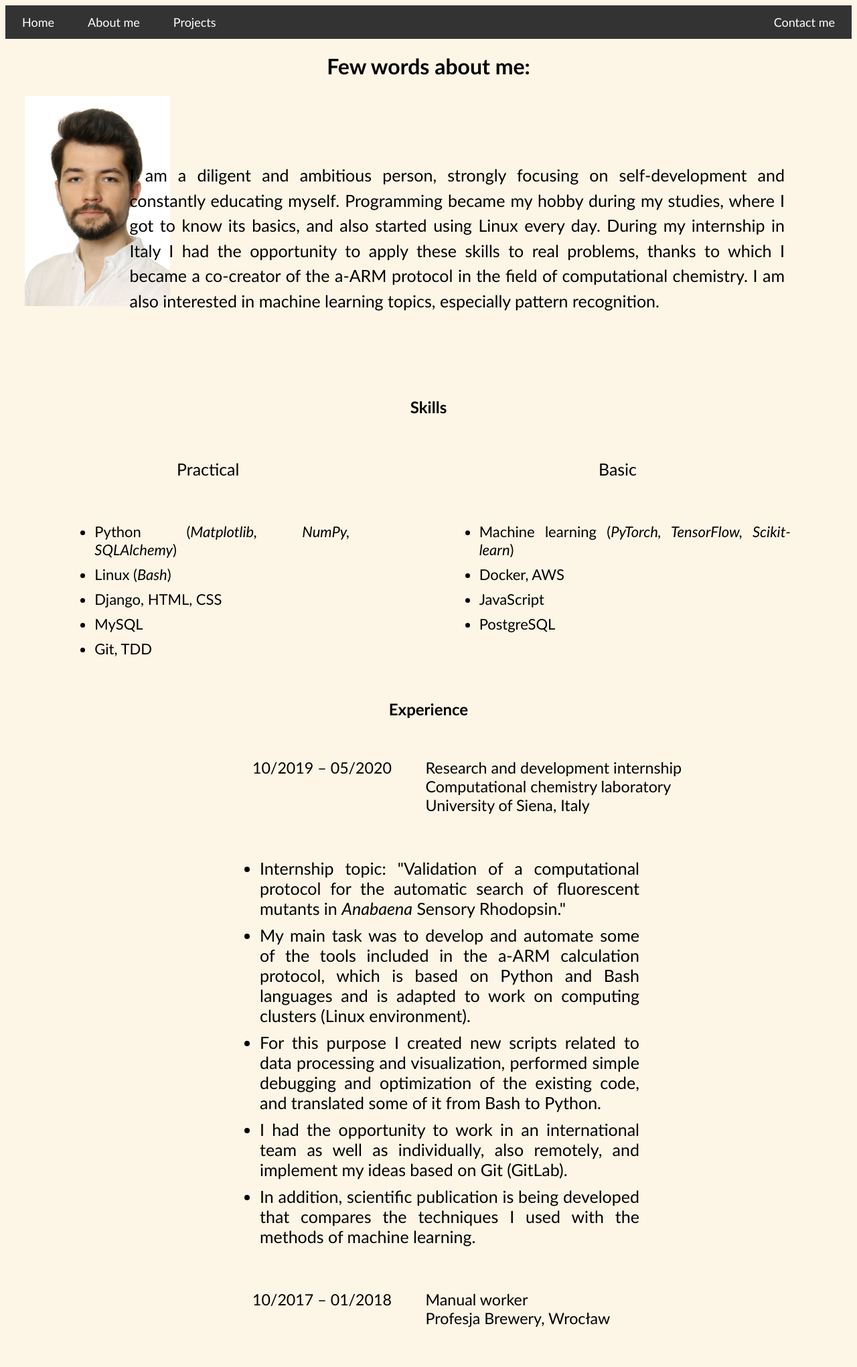
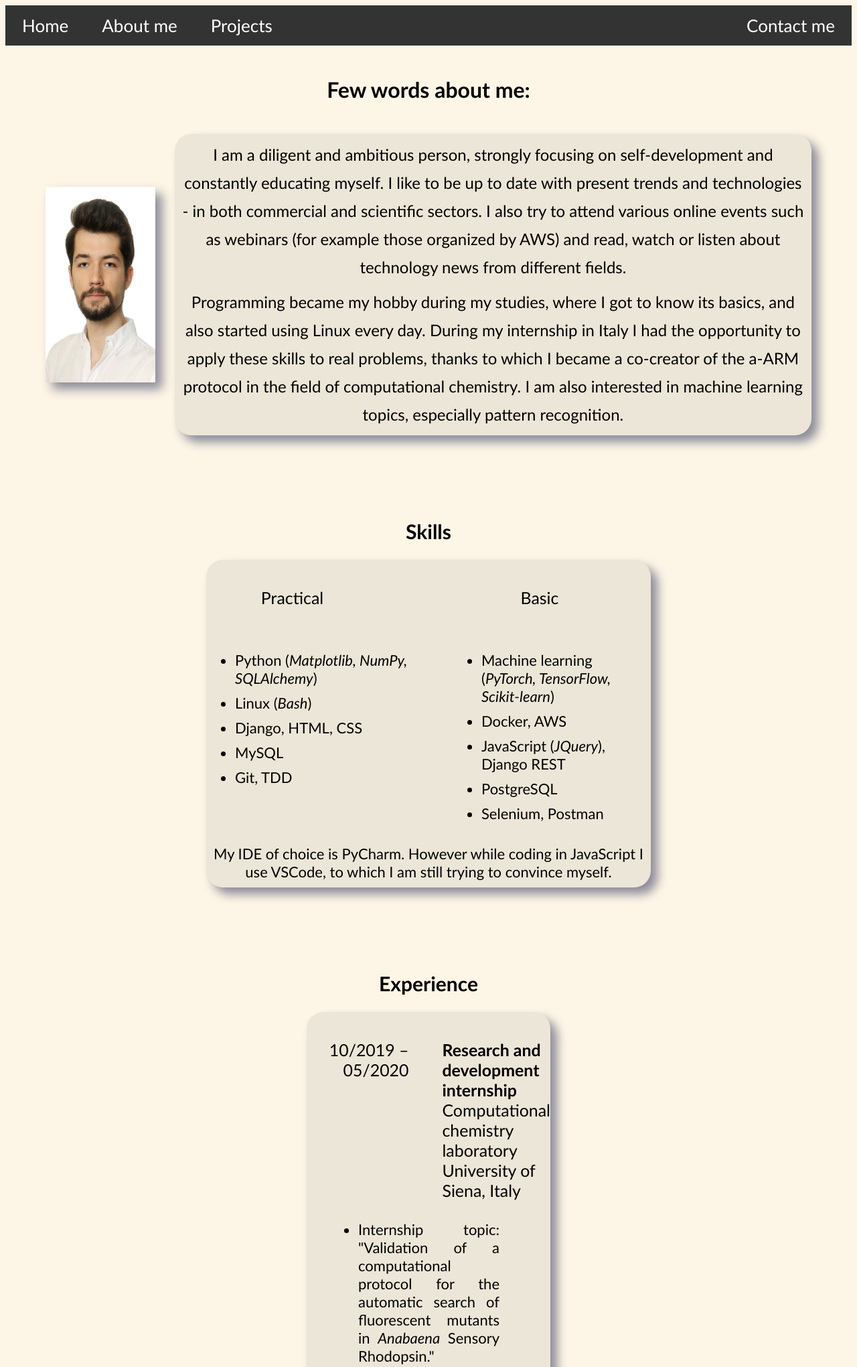
Before and after one commit to marszalekm/website-django, a Django app: page /about/ in a window 1280 px wide. Shown: the top 2041 px of the page at 67% size. Run offline with Django 3.2, Linux system fonts and the light colour scheme.

Commit message:
HTML and CSS

```diff
--- a/static/css/about.css
+++ b/static/css/about.css
@@ -1,86 +1,176 @@
-.item1 { grid-area: picture; }
-.item2 { grid-area: description; text-align: justify; font-size: 25px;}
-.item3 { grid-area: header; text-align: center;}
-.item4 { grid-area: subtitle1; text-align: center;}
-.item5 { grid-area: subtitle2; text-align: center;}
-.item6 { grid-area: subtext1; text-align: justify;}
-.item7 { grid-area: subtext2; text-align: justify;}
-.item8 { grid-area: subtitle3;}
-.item9 { grid-area: subtitle4;}
-.item10 { grid-area: subtitle5;}
-.item11 { grid-area: subtitle6;}
+:root {
+  --main-bg-color: #ECE6D8;
+  --bg-radius: 25px;
+  --bg-shadow: 10px 10px 15px 0px #8b8b99;
+}
 
 h2 {
   text-align: center;
+  font-size: 30px;
+  padding-top: 100px;
+}
+
+.intro {
+    display: inline-block;
+    margin-right: 60px;
+    text-align: center;
+    background-color: var(--main-bg-color);
+    border-radius: var(--bg-radius);
+    box-shadow: var(--bg-shadow);
+    padding: 10px;
+
 }
 
 img {
-  width: 40%;
-  height: 40%;
-  object-fit: contain;
-  float:left;
-  margin-right: -320px;
-  object-position: 10% 10%;
+  width: 65%;
+  height: 65%;
+  margin-left: 60px;
+  box-shadow: var(--bg-shadow);
 }
 
 .introduction {
-  padding: 100px;
-  line-height: 1.5;
-  text-align: justify;
-  font-size: 25px;
+  display: grid;
+  grid-template-columns: 1fr 4fr;
+  align-items: center;
+  line-height: 1.75;
+  font-size: 24px;
 }
 
 .skills {
   display: grid;
-  grid-column-gap: 4%;
-  grid-template-areas:
-    '. subtitle1 . subtitle2 .'
-    '. subtext1 . subtext2 .';
+  grid-template-columns: 1fr 1fr;
   font-size: 30px;
-  padding: 1px;
+  border-radius: var(--bg-radius);
+  background-color: var(--main-bg-color);
+  box-shadow: var(--bg-shadow);
+  margin-right: 300px;
+  margin-left: 300px;
+  grid-column-gap: -150px;
 }
 
+.practical, .basic {
+  text-align: center;
+}
+
+.practical {
+  margin-right: 75px;
+}
+
+.basiclist {
+  font-size: 22px;
+  padding-left: 50px;
+}
+.practicallist {
+  font-size: 22px;
+  padding-left: 10px;
+}
+
+.ide {
+  grid-column-start: 1;
+  grid-column-end: -1;
+  font-size: 22px;
+  text-align: center;
+  padding-top: 10px;
+  padding-bottom: 10px;
+}
 
 .experience {
   display: grid;
-  grid-column-gap: 4%;
-  grid-template-areas:
-    'subtitle1 subtitle2'
-    'description description'
-    'subtitle3 subtitle4'
-    'subtitle5 subtitle6';
-  font-size: 28px;
+  grid-template-columns: 1fr 1fr;
+  grid-column-gap: 50px;
+  font-size: 30px;
+  border-radius: var(--bg-radius);
+  background-color: var(--main-bg-color);
+  box-shadow: var(--bg-shadow);
+  margin-right: 450px;
+  margin-left: 450px;
+}
+
+.position {
+  text-align: left;
+}
+
+.date {
+  text-align: right;
+}
+
+.details {
+  margin-top: -35px;
+  grid-column-start: 1;
+  grid-column-end: -1;
+  font-size: 22px;
+  text-align: justify;
+  margin-left: 75px;
+  margin-right: 75px;
 }
 
 .education {
   display: grid;
-  grid-column-gap: 4%;
-  grid-template-areas:
-    'subtitle3 subtitle4'
-    'subtitle5 subtitle6';
-  font-size: 28px;
-  margin-left: 11%;
+  grid-template-columns: auto auto;
+  grid-column-gap: 50px;
+  font-size: 30px;
+  border-radius: 25px;
+  background-color: var(--main-bg-color);
+  box-shadow: var(--bg-shadow);
+  margin-right: 500px;
+  margin-left: 500px;
+  line-height: 1.5;
+  grid-template-rows: 125px;
+}
+
+.colsection {
+  display: grid;
+  grid-template-columns: 1fr 1fr 1fr;
+  line-height: 1.75;
+  font-size: 26px;
+  grid-column-gap: 50px;
+}
+
+.itemslist1, .itemslist2, .itemslist3 {
+  background-color: var(--main-bg-color);
+  box-shadow: var(--bg-shadow);
+  border-radius: var(--bg-radius);
+}
+
+.itemslist1 {
+  margin-right: 150px;
+  margin-left: 150px;
+}
+
+.itemslist2 {
+  margin-right: 100px;
+  margin-left: 100px;
+  margin-bottom: 35px;
+}
+
+.itemslist3 {
+  margin-right: 150px;
+  margin-left: 150px;
+  margin-bottom: 85px;
+}
+
+.publication {
+  font-size: 21px;
+  text-align: center;
+  padding: 10px;
+  background-color: var(--main-bg-color);
+  border-radius: var(--bg-radius);
+  box-shadow: var(--bg-shadow);
+  margin-right: 10px;
+  margin-left: 10px;
 }
 
 .activity {
   display: grid;
-  grid-column-gap: 4%;
-  grid-template-areas:
-    'subtitle1 subtitle2'
-    'subtitle3 subtitle4'
-    'subtitle5 subtitle6';
-  font-size: 28px;
-}
-
-.colsection {
-  display: grid;
-  grid-column-gap: 4%;
-  grid-template-areas:
-    'header header header'
-    'subtitle1 subtitle2 subtitle3'
-    'subtitle4 subtitle5 subtitle6';
+  grid-template-columns: 1fr 7fr;
+  background-color: var(--main-bg-color);
+  border-radius: var(--bg-radius);
+  box-shadow: var(--bg-shadow);
+  margin-right: 125px;
+  margin-left: 150px;
+  margin-bottom: 100px;
   font-size: 25px;
-  padding: 5px;
+  grid-column-gap: 50px;
 }
 
 .about ul {
@@ -90,11 +180,15 @@ img {
 
 .about li {
   margin-bottom: 10px;
-  margin-left: 35%;
+  margin-left: 22%;
 }
 
 .about li:last-child {
   margin-bottom: 0px;
+}
+
+.itemslist2 li {
+  margin-left: 17%;
 }
 
 h3,h4,h5 {
@@ -108,5 +202,5 @@ h3,h4,h5 {
 
 .experience li {
   margin-bottom: 10px;
-  margin-left: 10%;
+  margin-left: 1px;
 }
--- a/static/css/base.css
+++ b/static/css/base.css
@@ -4,7 +4,7 @@
   padding: 0;
   overflow: hidden;
   background-color: #333;
-  font-size: large;
+  font-size: 26px;
 }
 
 .navbar li {
--- a/templates/about.html
+++ b/templates/about.html
@@ -1,20 +1,25 @@
 {% extends "base.html" %}
 {% load static %}
 {% block page_content %}
+<link rel="stylesheet" href="{% static 'css/about.css' %}">
 
-<link rel="stylesheet" href="{% static 'css/about.css' %}">
 <div class="about">
-<h1 style="text-align: center;">Few words about me:</h1>
+<h1 style="text-align: center; padding: 25px;">Few words about me:</h1>
 
-
-<div><img src="{% static 'img/portret.jpg' %}" class="pull-left mr-20">
-    <p class="introduction">I am a diligent and ambitious person, strongly focusing on self-development
-    and constantly educating myself. Programming became my hobby during my
-    studies, where I got to know its basics, and also started using Linux every day.
-    During my internship in Italy I had the opportunity to apply these skills
-    to real problems, thanks to which I became a co-creator of the a-ARM protocol
-    in the field of computational chemistry. I am also interested in
-    machine learning topics, especially pattern recognition.</p>
+<div class="introduction">
+    <div class="picture"><img src="{% static 'img/portret.jpg' %}"></div>
+    <div class="intro">
+        <div>I am a diligent and ambitious person, strongly focusing on self-development
+            and constantly educating myself. I like to be up to date with present trends
+            and technologies - in both commercial and scientific sectors. I also try to
+            attend various online events such as webinars (for example those organized by AWS)
+            and read, watch or listen about technology news from different fields.</div>
+        <div style="padding-top: 10px;">Programming became my hobby during my studies,
+            where I got to know its basics, and also started using Linux every day.
+            During my internship in Italy I had the opportunity to apply these skills
+            to real problems, thanks to which I became a co-creator of the a-ARM protocol
+            in the field of computational chemistry. I am also interested in machine learning
+            topics, especially pattern recognition.</div></div>
 </div>
 
 
@@ -22,9 +27,9 @@
 <h2>Skills</h2>
 <div class="skills">
 
-    <div class="item4"><h5>Practical</h5></div>
-    <div class="item5"><h5>Basic</h5></div>
-    <div class="item6" style="font-size: 22px; ">
+    <div class="practical"><h5>Practical</h5></div>
+    <div class="basic"><h5>Basic</h5></div>
+    <div class="practicallist">
         <ul >
             <li>Python (<i>Matplotlib, NumPy, SQLAlchemy</i>)</li>
             <li>Linux (<i>Bash</i>)</li>
@@ -34,24 +39,29 @@
         </ul>
     </div>
 
-    <div class="item7" style="font-size: 22px;">
+    <div class="basiclist">
         <ul>
             <li>Machine learning (<i>PyTorch, TensorFlow, Scikit-learn</i>)</li>
             <li>Docker, AWS</li>
-            <li>JavaScript</li>
+            <li>JavaScript (<i>JQuery</i>), Django REST</li>
             <li>PostgreSQL</li>
+            <li>Selenium, Postman</li>
         </ul>
     </div>
-</div><br>
+    <div class="ide">My IDE of choice is PyCharm. However while coding in JavaScript I use VSCode,
+to which I am still trying to convince myself.</div>
+</div>
+
+
 
 <h2>Experience</h2>
 <div class="experience">
 
-    <div class="item4" style="text-align: right;"><h5>10/2019 – 05/2020</h5></div>
-    <div class="item5" style="text-align: justify; text-align: left;"><h5>Research and development internship<br>
+    <div class="date"><h5>10/2019 – 05/2020</h5></div>
+    <div class="position"><h5><b>Research and development internship</b><br>
         Computational chemistry laboratory<br>
         University of Siena, Italy</h5></div>
-    <div class="item2" style="margin-left: 25%; margin-right: 25%; ">
+    <div class="details">
         <ul>
             <li>Internship topic: "Validation of a computational protocol for the automatic search
                 of fluorescent mutants in <i>Anabaena</i> Sensory Rhodopsin." </li>
@@ -67,45 +77,45 @@
                 I used with the methods of machine learning.</li>
         </ul>
     </div>
-    <div class="item8" style="text-align: right;"><h5>10/2017 – 01/2018</h5>
+    <div class="date"><h5>10/2017 – 01/2018</h5>
     </div>
-    <div class="item9" style="text-align: justify; text-align: left;"><h5>Manual worker<br>
+    <div class="position"><h5><b>Manual worker</b><br>
         Profesja Brewery, Wrocław</h5>
     </div>
 
-    <div class="item10" style="text-align: right;"><h5>August 2017</h5>
+    <div class="date"><h5>August 2017</h5>
     </div>
-    <div class="item11" style="text-align: justify; text-align: left;"><h5>Practice <br> Wojewódzki Inspektorat Ochrony Środowiska
+    <div class="position"><h5><b>Practice</b> <br> Wojewódzki Inspektorat Ochrony Środowiska
         w Katowicach, <br> Pracownia Analiz w Częstochowie</h5>
     </div>
 </div><br>
 
 <h2>Education</h2>
 <div class="education">
-    <div class="item8" style="text-align: right;"><h5>02/2018 – 09/2019</h5>
+    <div class="date"><h5>02/2018 – 09/2019</h5>
     </div>
-    <div class="item9" style="text-align: left;"><h5>Bioinformatics, 2<sup>nd</sup> level studies in English<br>
+    <div class="position"><h5>Bioinformatics, 2<sup>nd</sup> level studies in English<br>
        Wrocław University of Science and Technology</h5>
     </div>
 
-    <div class="item10" style="text-align: right;"><h5>10/2014 – 01/2018</h5>
+    <div class="date"><h5>10/2014 – 01/2018</h5>
     </div>
-    <div class="item11" style="text-align: left;"><h5>Biotechnology, 1<sup>st</sup> level studies in Polish<br>
+    <div class="position"><h5>Biotechnology, 1<sup>st</sup> level studies in Polish<br>
     Wrocław University of Science and Technology</h5>
     </div>
 </div><br>
 
 <div class="colsection">
-    <div class="item4" style="text-align: center; ">
-        <h5><b>Languages:</b></h5>
+    <div class="title">
+        <h2><b>Languages:</b></h2>
     </div>
-    <div class="item5" style="text-align: center;">
-        <h5><b>Competencies:</b></h5>
+    <div class="title">
+        <h2><b>Competencies:</b></h2>
     </div>
-    <div class="item8" style="text-align: center;">
-        <h5><b>Hobbies:</b></h5>
+    <div class="title">
+        <h2><b>Hobbies:</b></h2>
     </div>
-    <div class="item9" style="text-align: left;">
+    <div class="itemslist1">
         <h5>
             <ul>
                 <li>English (C1) - fluent</li>
@@ -117,10 +127,9 @@
         </h5>
     </div>
 
-    <div class="item10" style="text-align: left;">
+    <div class="itemslist2">
         <h5>
             <ul>
-                <li>creativity and innovation</li>
                 <li>great work organization</li>
                 <li>initiative and high motivation</li>
                 <li>communicativeness</li>
@@ -128,7 +137,7 @@
             </ul>
         </h5>
     </div>
-    <div class="item11" style="text-align: justify; text-align: left;">
+    <div class="itemslist3">
         <h5>
             <ul>
                 <li>learning languages</li>
@@ -140,35 +149,35 @@
 </div>
 
 <h2>Publication</h2>
-<div>
-<h3 style="text-align: center; font-weight: normal;">Bujok J., Gąsior-Głogowska M., Marszałek M., et al.
+<div class="publication">
+<p>Bujok J., Gąsior-Głogowska M., Marszałek M., et al.
     “Applicability of FTIR-ATR Method to Measure Carbonyls in Blood Plasma
     after Physical and Mental Stress”. BioMed Research International,
-    vol. 2019, 9 pages.</h3>
+    vol. 2019, 9 pages.</p>
 </div><br>
 
 <h2>Additional activity</h2>
-<div class="activity" >
-    <div class="item4" style="text-align: right;"><h5>5/02 - 9/02/2018</h5>
+<div class="activity">
+    <div class="date"><h5>5/02 - 9/02/2018</h5>
     </div>
-    <div class="item5" style="text-align: left;">
+    <div class="position">
         <h5>6<sup>th</sup> WAMMBAT Workshop of Atomistic and Mesoscale
             Modelling in Bio – Applications And
-            Technology Biofunctional Materials</h5>
+            Technology Biofunctional Materials.</h5>
     </div>
-    <div class="item8" style="text-align: right;"><h5>2017 - 2018</h5>
+    <div class="date"><h5>2017 - 2018</h5>
     </div>
-    <div class="item9" style="text-align: justify; text-align: left;">
+    <div class="position">
         <h5>Member of the Wrocław University of Science and Technology
             Student Scientific Club “OFF-ROAD”,
-            involved in project “Scorpio” Mars rover</h5>
+            involved in project “Scorpio” Mars rover.</h5>
     </div>
 
-    <div class="item10" style="text-align: right;"><h5>04/2017 - 11/2017</h5>
+    <div class="date"><h5>04/2017 - 11/2017</h5>
     </div>
-    <div class="item11" style="text-align: justify; text-align: left;">
+    <div class="position">
         <h5>Project: “Improving the competence of students of the
-            Chemical Faculty in response to the needs of the labour market”
+            Chemical Faculty in response to the needs of the labour market.”
             UDA-POWR.03.01.00-00-K088/15</h5>
     </div>
 </div>
```
Also changed, not shown: static/css/contact.css (+19 -6 lines), templates/contact.html (+12 -9 lines).
